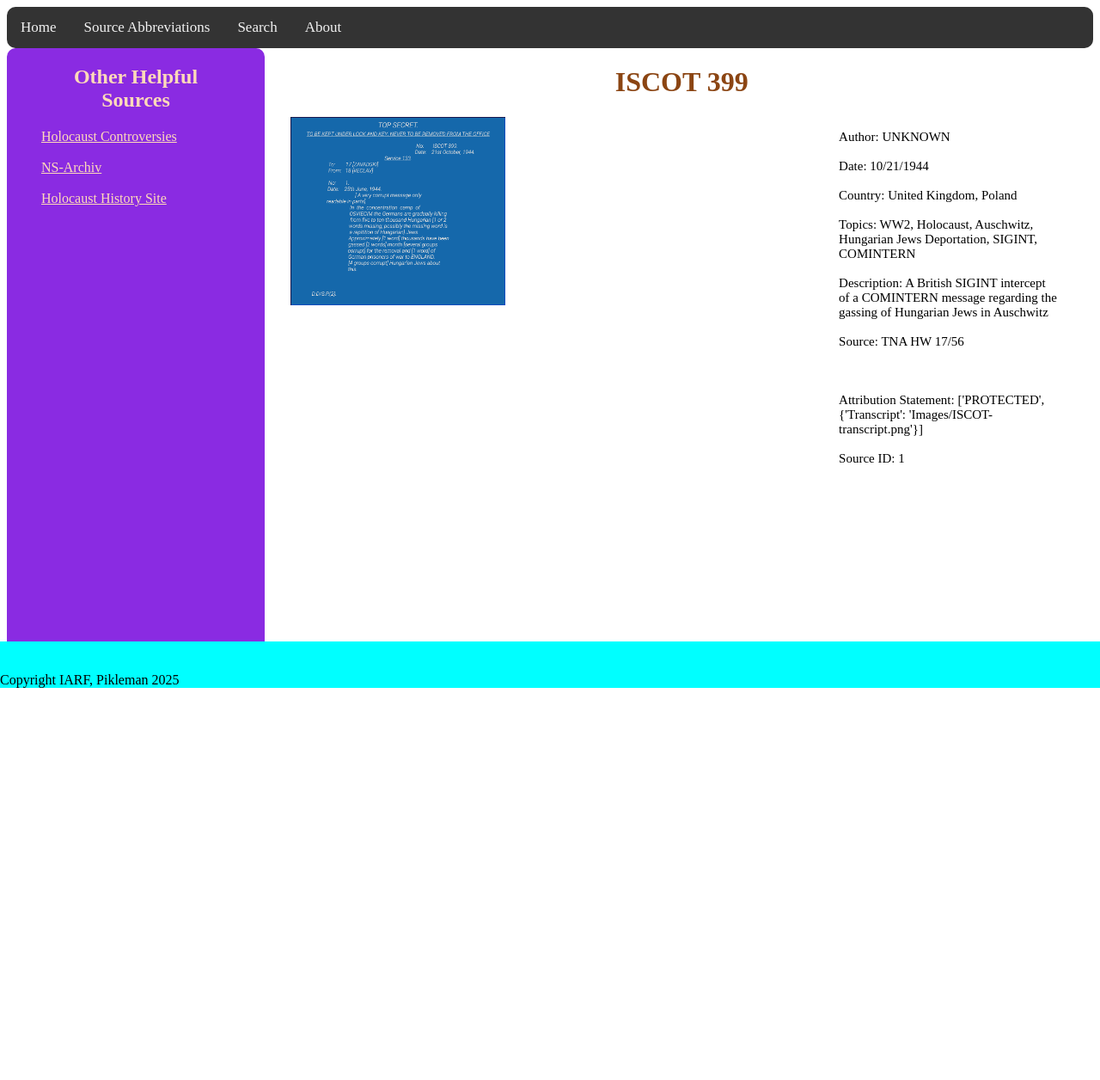
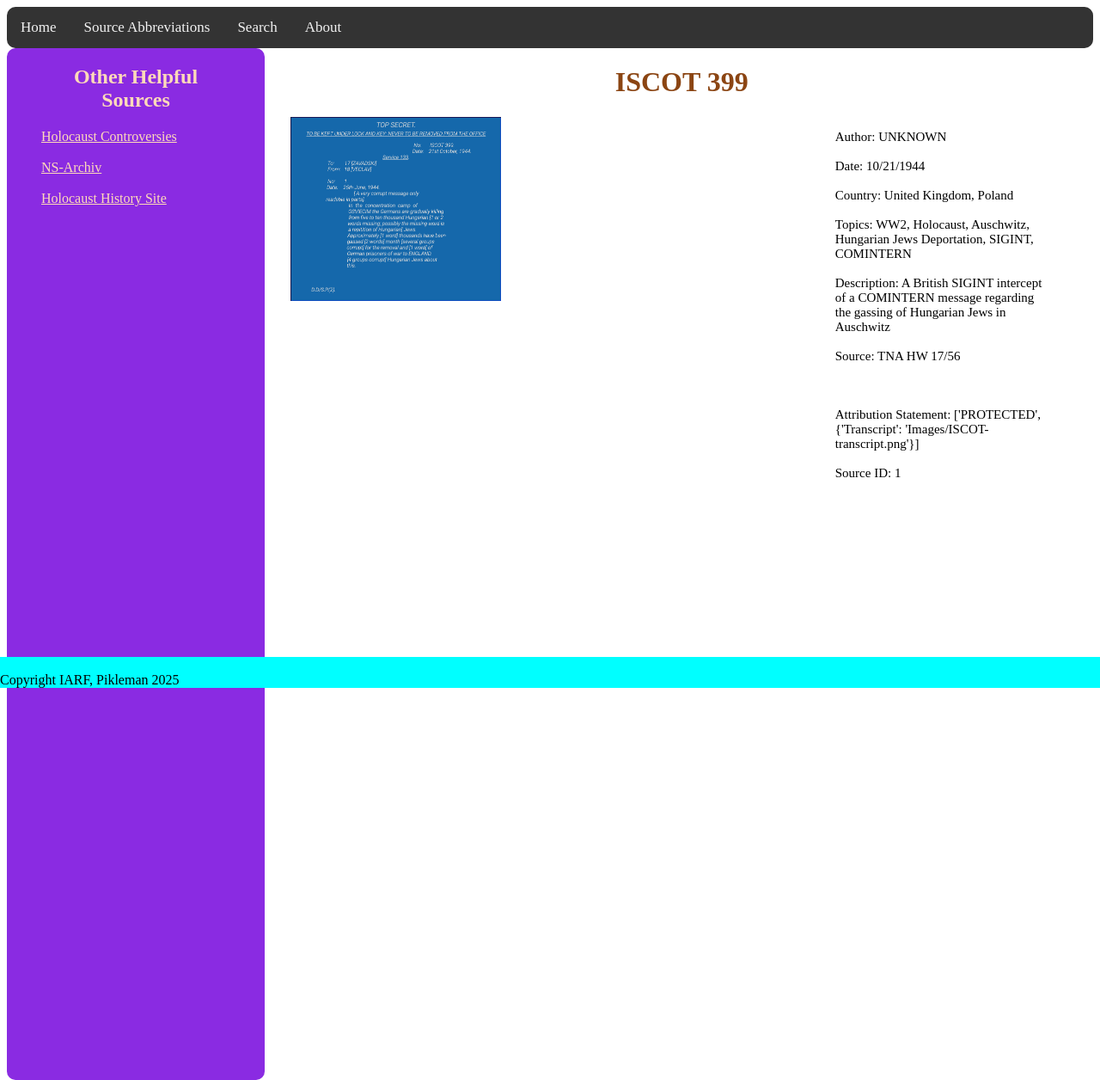
Before and after one commit to hi101000/Source-Closet, a Flask app: page /source/1 in a window 1280 px wide. Shown: the whole page at 86% size. Before the commit the page ends 800 px from the top, so only its background shows below. Run offline with Flask 3, Linux system fonts and the light colour scheme.

Commit message:
fixed source page layout

```diff
--- a/static/JSON/sources.json
+++ b/static/JSON/sources.json
@@ -336,7 +336,7 @@
         "Link": ["https://www.loc.gov/resource/mal.0907400/?st=gallery", "https://www.senate.gov/artandhistory/history/resources/pdf/LincolnEmergencySession.pdf"],
         "Scaled": 0,
         "Attribution": "Library of Congress, Manuscript Division, Abraham Lincoln Papers.",
-        "Width": "240%"
+        "Width": "290%"
     },
     "16": {
         "Title": "Presidential Proclamation 80",
@@ -357,6 +357,6 @@
         "Link": ["https://docsteach.org/documents/document/presidential-proclamation-80-by-president-abraham-lincoln-calling-for-75000-troops", "https://catalog.archives.gov/id/4656013"],
         "Scaled": 0,
         "Attribution": null,
-        "Width": "290%"
+        "Width": "320%"
     }
 }]
--- a/static/styles/styles.css
+++ b/static/styles/styles.css
@@ -17,6 +17,7 @@ footer{
     left: 0;
     right: 0;
     background-color: aqua;
+    z-index: 35;
 }
 .src_link{
     text-decoration: none;
@@ -79,20 +80,22 @@ h1{
 .sidebar{
     width: 300px;
     box-sizing: border-box;
-    position: fixed;
+    position:absolute;
     background-color: blueviolet;
     border-radius: 10px;
     padding-left: 40px;
     padding-right: 40px;
-    height: 100%;
+    height: 150%;
+    z-index: 20;
 }
 
 #main{
-    position: fixed;
+
     padding-right: 50px;
     display: flex;
     overflow: auto;
     height: 560px;
+    padding-bottom: 100px;
 }
 
 #main_content{
@@ -109,3 +112,6 @@ h1{
     overflow: auto;
 
 }
+body{
+    overflow: auto;
+}
--- a/templates/source.html
+++ b/templates/source.html
@@ -77,19 +77,17 @@
                     Attribution Statement: {{ source[12] }}<br><br>
                 {% endif %}
                 Source ID: {{ id }}
+            <br><br>
             </p>
         <br>
         <br>
         <br>
         </div>
     </div>
-
-
-</body>
 <footer>
-    <br>
     <br>
     Copyright IARF, Pikleman 2025
     <br>
 </footer>
+</body>
 </html>
```
